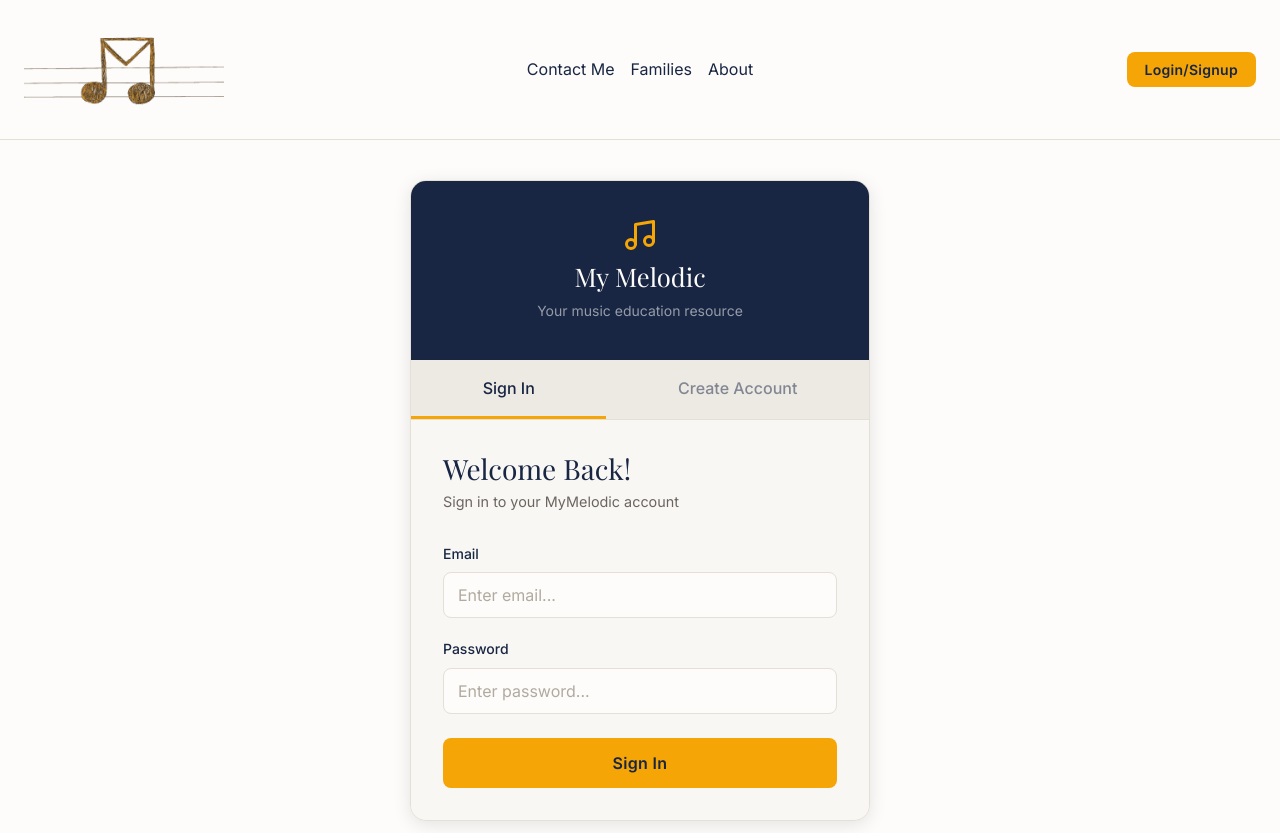
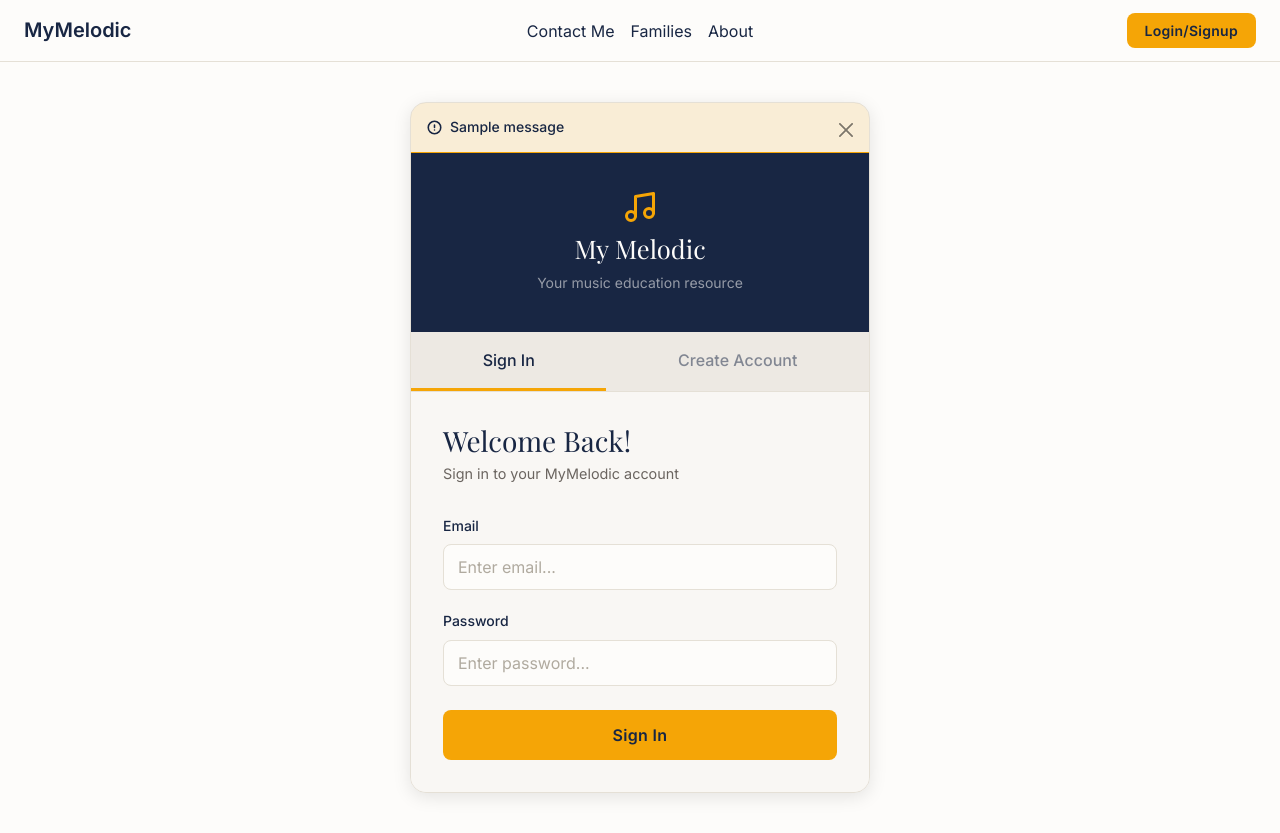
Before and after one commit to adespinosa14/MyMelodic, a Flask app: page /login in a window 1280 px wide. Shown: the top 833 px of the page. Run offline with Flask 3, Linux system fonts and the light colour scheme; one stand-in notice (Sample message) is shown; parts of the project's set-up code (start-up, migrations or seed data) failed here and were passed over.

Commit message:
[Update] Backend Auth Routing + Flask Config Updated

```diff
--- a/app.py
+++ b/app.py
@@ -1,6 +1,7 @@
 from flask import Flask, render_template
 import os
 from backend.routes import register_routes
+from dotenv import load_dotenv
 
 base_directory = os.path.abspath(os.path.dirname(__file__))
 template_directory = os.path.join(base_directory, "frontend", "templates")
@@ -18,5 +19,12 @@ def not_found(e):
 def server_error(e):
     return render_template("errors/500.html"), 500
 
+load_dotenv()
+
+app.config.update(
+    TESTING=True,
+    SECRET_KEY=os.getenv('FLASK_SECRET_KEY')
+)
+
 if __name__ == "__main__":
     app.run(debug=True, port=5001)
--- a/backend/routes/auth_routes/login.py
+++ b/backend/routes/auth_routes/login.py
@@ -1,12 +1,32 @@
-from flask import render_template, app
+from flask import render_template, redirect, url_for, request, flash
 
 def register_login(app):
     @app.route("/login")
     def login():
         return render_template('landing_pages/login.html')
 
+    @app.route("/login_request", methods=['GET', 'POST'])
     def login_request():
-        print("Login Requested")
+        if request.method == 'POST':
+            data = request.form
+            email = data['email']
+            password = data['password']
+            print(f'{email} -- {password}')
+            flash('This is an alart')
 
-    def signup_requested():
-        print("Signup Requested")
+        return redirect(url_for('login'))
+
+    @app.route("/signup_request", methods=['GET', 'POST'])
+    def signup_request():
+        if request.method == 'POST':
+            data = request.form
+            first_name = data['first_name']
+            last_name = data['last_name']
+            email = data['email']
+            password = data['password']
+            confirm_password = data['confirm_password']
+
+            print(f'{first_name} {last_name} \n{email}\n{password} - {confirm_password}')
+
+
+        return redirect(url_for('login'))
--- a/frontend/static/css/auth.css
+++ b/frontend/static/css/auth.css
@@ -118,3 +118,17 @@
     box-shadow: 0 0 18px rgba(245, 165, 6, 0.35);
     transform: translateY(-1px);
 }
+
+.auth_alert {
+    display: flex;
+    align-items: center;
+    margin: 0;
+    padding: 12px 16px;
+    border-radius: 0;
+    border: none;
+    border-bottom: 1px solid var(--gold);
+    background-color: var(--gold-faint);
+    color: var(--navy);
+    font-size: 0.875rem;
+    font-weight: 500;
+}
--- a/frontend/templates/landing_pages/login.html
+++ b/frontend/templates/landing_pages/login.html
@@ -5,8 +5,21 @@
 {% endblock %}
 
 {% block content %}
+
 <div class="auth_page">
     <div class="auth_card">
+
+        {% with messages = get_flashed_messages() %}
+            {% if messages %}
+                {% for message in messages %}
+                    <div class="auth_alert alert alert-dismissible fade show" role="alert">
+                        <svg xmlns="http://www.w3.org/2000/svg" width="15" height="15" viewBox="0 0 24 24" fill="none" stroke="currentColor" stroke-width="2.5" stroke-linecap="round" stroke-linejoin="round" class="me-2" style="flex-shrink:0"><circle cx="12" cy="12" r="10"/><line x1="12" y1="8" x2="12" y2="12"/><line x1="12" y1="16" x2="12.01" y2="16"/></svg>
+                        {{ message }}
+                        <button type="button" class="btn-close" data-bs-dismiss="alert" aria-label="Close"></button>
+                    </div>
+                {% endfor %}
+            {% endif %}
+        {% endwith %}
 
         <!-- Branding Header -->
         <div class="auth_header primary_background">
@@ -31,12 +44,13 @@
             <div class="tab-pane fade show active" id="login">
                 <h3 class="mb-1"> Welcome Back! </h3>
                 <p class="auth_sub mb-4"> Sign in to your MyMelodic account </p>
-                <form>
+
+                <form action="{{url_for('login_request')}}" method="POST">
                     <label for="input_email" class="form-label auth_label"> Email </label>
-                    <input class="form-control auth_input mb-3" id="input_email" type="email" placeholder="Enter email...">
+                    <input class="form-control auth_input mb-3" id="input_email" name="email" type="email" placeholder="Enter email..." required>
 
                     <label for="input_password" class="form-label auth_label"> Password </label>
-                    <input class="form-control auth_input mb-4" id="input_password" type="password" placeholder="Enter password...">
+                    <input class="form-control auth_input mb-4" id="input_password" name="password" type="password" placeholder="Enter password..." required>
 
                     <button class="btn accent_background primary_text auth_submit" type="submit"> Sign In </button>
                 </form>
@@ -45,26 +59,26 @@
             <div class="tab-pane fade" id="signup">
                 <h3 class="mb-1"> Welcome to MyMelodic! </h3>
                 <p class="auth_sub mb-4"> We're so excited you're joining us in this journey! </p>
-                <form>
+                <form action="{{url_for('signup_request')}}" method="POST">
                     <div class="row mb-3">
                         <div class="col">
                             <label for="signup_first_name" class="form-label auth_label"> First Name </label>
-                            <input class="form-control auth_input" id="signup_first_name" type="text" placeholder="First name...">
+                            <input class="form-control auth_input" id="signup_first_name" name="first_name" type="text" placeholder="First name..." required>
                         </div>
                         <div class="col">
                             <label for="signup_last_name" class="form-label auth_label"> Last Name </label>
-                            <input class="form-control auth_input" id="signup_last_name" type="text" placeholder="Last name...">
+                            <input class="form-control auth_input" id="signup_last_name" name="last_name" type="text" placeholder="Last name..." required>
                         </div>
                     </div>
 
                     <label for="signup_email" class="form-label auth_label"> Email </label>
-                    <input class="form-control auth_input mb-3" id="signup_email" type="email" placeholder="Enter email...">
+                    <input class="form-control auth_input mb-3" id="signup_email" name="email" type="email" placeholder="Enter email..." required>
 
                     <label for="signup_password" class="form-label auth_label"> Password </label>
-                    <input class="form-control auth_input mb-3" id="signup_password" type="password" placeholder="Create a password...">
+                    <input class="form-control auth_input mb-3" id="signup_password" name="password" type="password" placeholder="Create a password..." required>
 
                     <label for="signup_confirm_password" class="form-label auth_label"> Confirm Password </label>
-                    <input class="form-control auth_input mb-4" id="signup_confirm_password" type="password" placeholder="Confirm your password...">
+                    <input class="form-control auth_input mb-4" id="signup_confirm_password" name="confirm_password" type="password" placeholder="Confirm your password..." required>
 
                     <button class="btn accent_background primary_text auth_submit" type="submit"> Create Account </button>
                 </form>
--- a/frontend/templates/landing_template.html
+++ b/frontend/templates/landing_template.html
@@ -23,7 +23,7 @@
         <!-- Navigation Bar -->
         <nav class="navbar sticky-top navbar-expand-lg nav_background">
             <div class="container-fluid px-4">
-                <a class="navbar-brand fw-semibold primary_text" href="/"> <img src="../static/images/logos/transparent_logo.png" width="200px"> </a>
+                <a class="navbar-brand fw-semibold primary_text" href="/"> MyMelodic</a>
                 <button class="navbar-toggler" type="button" data-bs-toggle="collapse" data-bs-target="#navbarText" aria-controls="navbarText" aria-expanded="false" aria-label="Toggle navigation">
                     <span class="navbar-toggler-icon"></span>
                 </button>
```
